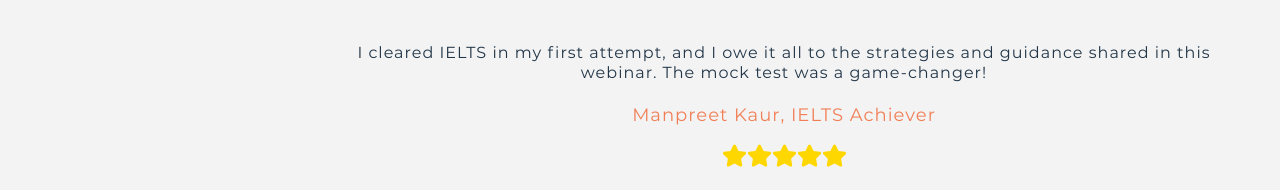
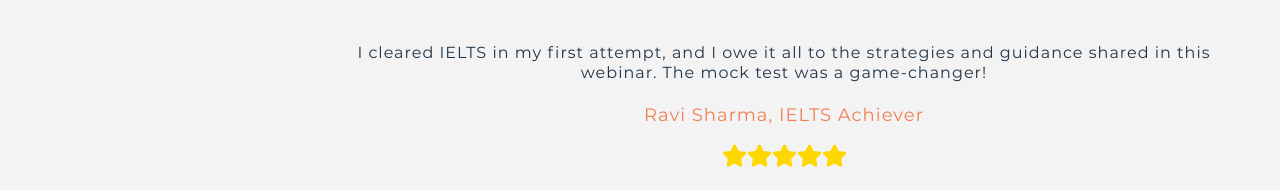
Before and after one commit to Creative-Monk-Team/Ielts-LP, a React (Vite) app: page / in a window 1280 px wide. Shown: the part 7802-7992 px from the top of the page. Built offline with nearby package versions, Linux system fonts and the light colour scheme.

Commit message:
testimonial name switch

```diff
--- a/src/components/Testimonial.jsx
+++ b/src/components/Testimonial.jsx
@@ -98,14 +98,14 @@
       review:
         "I cleared IELTS in my first attempt, and I owe it all to the strategies and guidance shared in this webinar. The mock test was a game-changer!",
       review_stars: 5,
-      person_name: "Manpreet Kaur, IELTS Achiever",
+      person_name: "Ravi Sharma, IELTS Achiever",
     },
     {
       image: Img2,
       review:
         "I never thought cracking IELTS would be this easy! The cheat sheet and AI tools made my preparation so efficient. Thank you, Prepeve!",
       review_stars: 4,
-      person_name: "Ravi Sharma, First Attempt Success",
+      person_name: "Manpreet Kaur, First Attempt Success",
     },
     {
       image: Img3,
```
